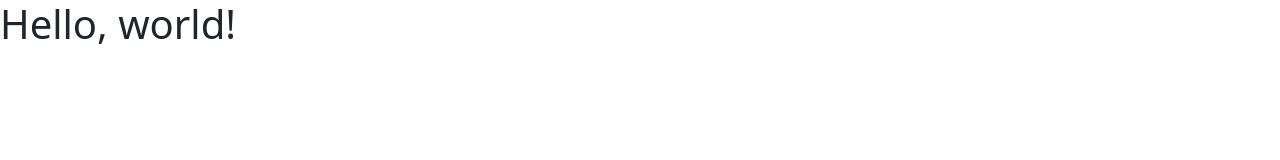
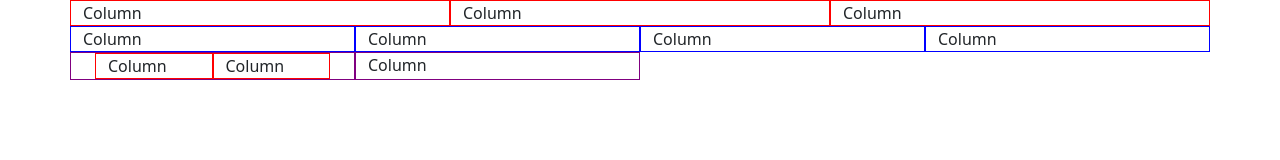
Before and after one commit to MiguelDominguezSanchez/Bootstrap5_Grid, a plain HTML site: page index.html in a window 1280 px wide. Drawn offline with nearby package versions, Linux system fonts and the light colour scheme.

Commit message:
col system

```diff
--- a/index.html
+++ b/index.html
@@ -11,17 +11,73 @@
     <title>Hello, world!</title>
   </head>
   <body>
-    <h1>Hello, world!</h1>
+<!--
+    xs Extra small
+    sm Small
+    md Medium
+    lg Large
+    xl Extra large
+    xxl Extra extra large
+  -->
+    <div class="container">
+      <div class="row">
+        <div class="col-sm" style="border: 1px solid red;">
+          Column
+        </div>
+        <div class="col" style="border: 1px solid red;">
+          Column
+        </div>
+        <div class="col" style="border: 1px solid red;">
+          Column
+        </div>
+      </div>
+    </div>
 
-    <!-- Optional JavaScript; choose one of the two! -->
+    <div class="container">
+      <div class="row
+      row-cols-sm-2
+      row-cols-md-4
+      ">
+        <div class="col" style="border: 1px solid blue;">
+          Column
+        </div>
+        <div class="col" style="border: 1px solid blue;">
+          Column
+        </div>
+        <div class="col" style="border: 1px solid blue;">
+          Column
+        </div>
+        <div class="col" style="border: 1px solid blue;">
+          Column
+        </div>
+      </div>
+    </div>
 
-    <!-- Option 1: Bootstrap Bundle with Popper -->
-    <script src="https://cdn.jsdelivr.net/npm/bootstrap@5.1.0/dist/js/bootstrap.bundle.min.js" integrity="sha384-U1DAWAznBHeqEIlVSCgzq+c9gqGAJn5c/t99JyeKa9xxaYpSvHU5awsuZVVFIhvj" crossorigin="anonymous"></script>
+    <div class="container">
+      <div class="row
+      row-cols-sm-2
+      row-cols-md-4
+      ">
+        <div class="col" style="border: 1px solid purple;">
+          <div class="container">
+            <div class="row">
+              <div class="col-sm" style="border: 1px solid red;">
+                Column
+              </div>
+              <div class="col" style="border: 1px solid red;">
+                Column
+              </div>
 
-    <!-- Option 2: Separate Popper and Bootstrap JS -->
-    <!--
-    <script src="https://cdn.jsdelivr.net/npm/@popperjs/core@2.9.3/dist/umd/popper.min.js" integrity="sha384-eMNCOe7tC1doHpGoWe/6oMVemdAVTMs2xqW4mwXrXsW0L84Iytr2wi5v2QjrP/xp" crossorigin="anonymous"></script>
-    <script src="https://cdn.jsdelivr.net/npm/bootstrap@5.1.0/dist/js/bootstrap.min.js" integrity="sha384-cn7l7gDp0eyniUwwAZgrzD06kc/tftFf19TOAs2zVinnD/C7E91j9yyk5//jjpt/" crossorigin="anonymous"></script>
-    -->
+            </div>
+          </div>
+        </div>
+        <div class="col" style="border: 1px solid purple;">
+          Column
+        </div>
+
+      </div>
+    </div>
+
+
   </body>
 </html>
```
